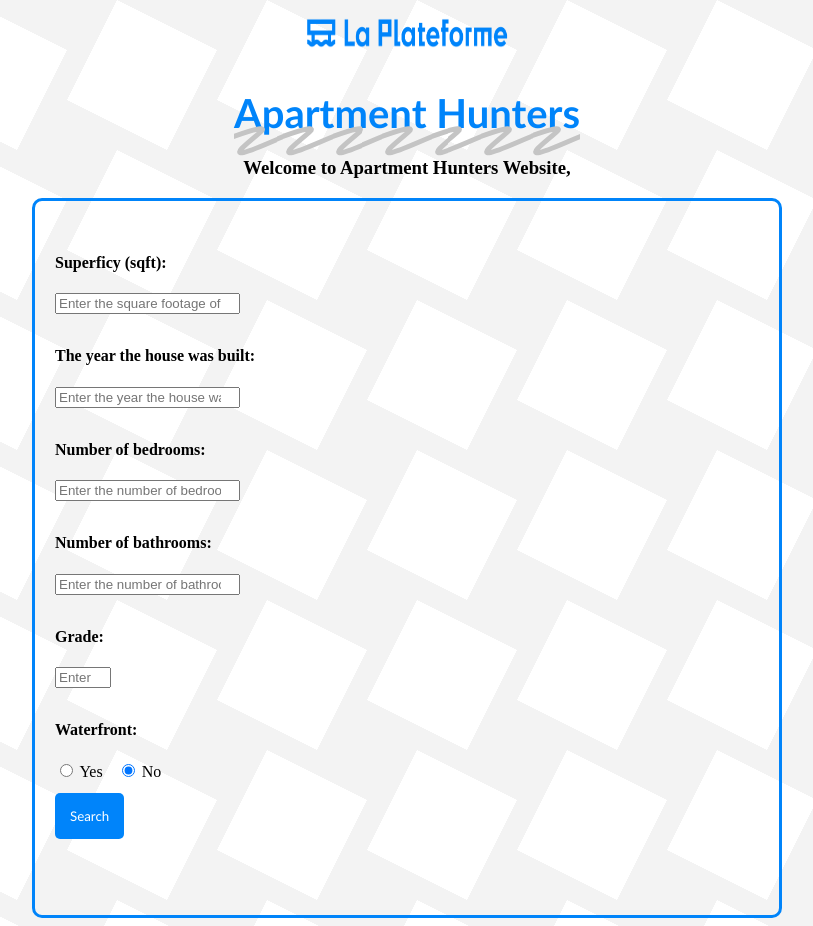
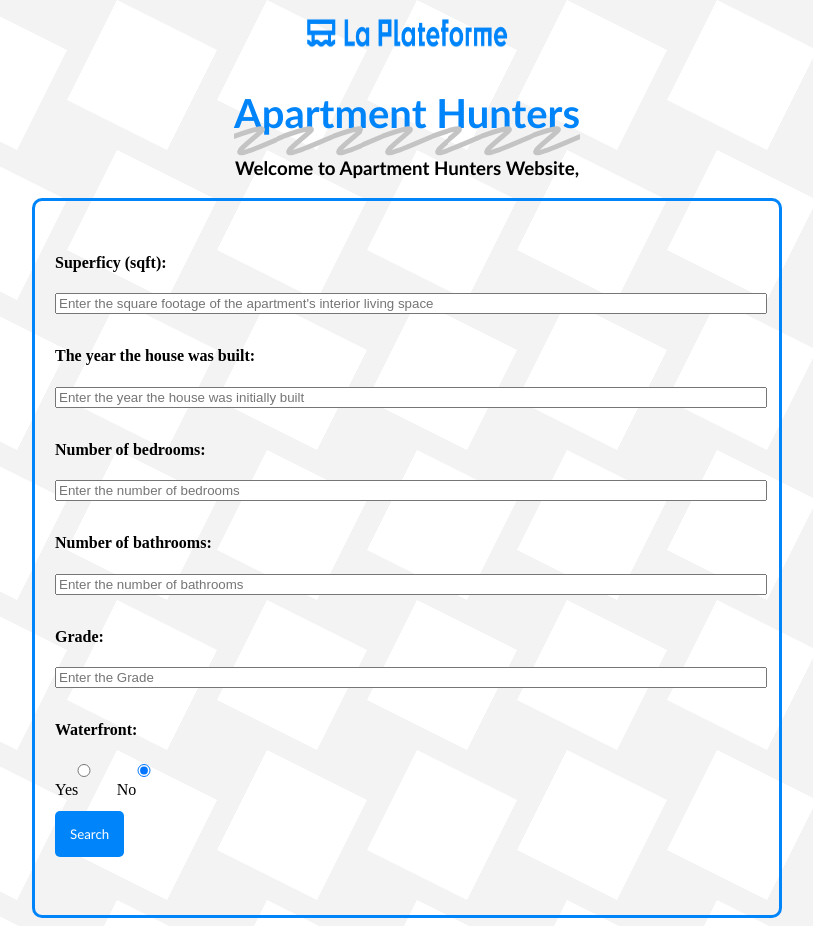
Before and after one commit to Enam88/apartment-hunter, a Flask app: page / in a window 1280 px wide. Shown: the whole page, without its empty margins (233-1046 px from the left). Run offline with Flask 3, Linux system fonts and the light colour scheme; parts of the project's set-up code (start-up, migrations or seed data) failed here and were passed over.

Commit message:
adding new styles for te form

```diff
--- a/static/css/style.css
+++ b/static/css/style.css
@@ -27,7 +27,6 @@ h1.apptitle{
   }
 }
 
-<<<<<<< HEAD
 .checkbox-inline {
     display: inline-block;
     margin-right: 20px;
@@ -36,9 +35,6 @@ h1.apptitle{
 .welcome-heading {
   text-align: center;
 }
-=======
-
->>>>>>> cdbe04cee4a3d772db0366655603abec2b245897
 
 h3{
     font-family: 'Calibri', sans-serif;
@@ -104,11 +100,7 @@ container {
 }
 
 .form-group input{
-<<<<<<< HEAD
   width: 100%;
-=======
-  width: 25%;
->>>>>>> cdbe04cee4a3d772db0366655603abec2b245897
 }
 
 
```
